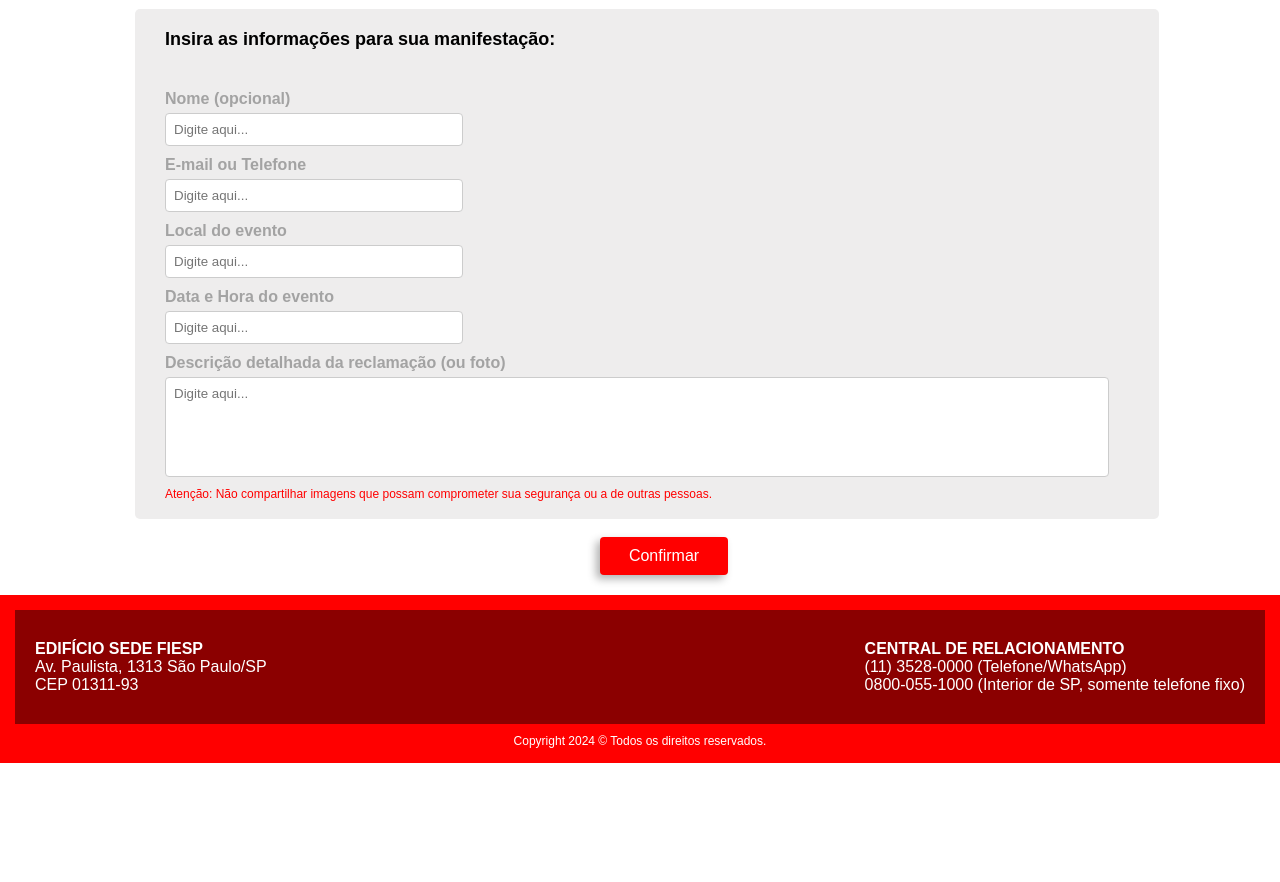
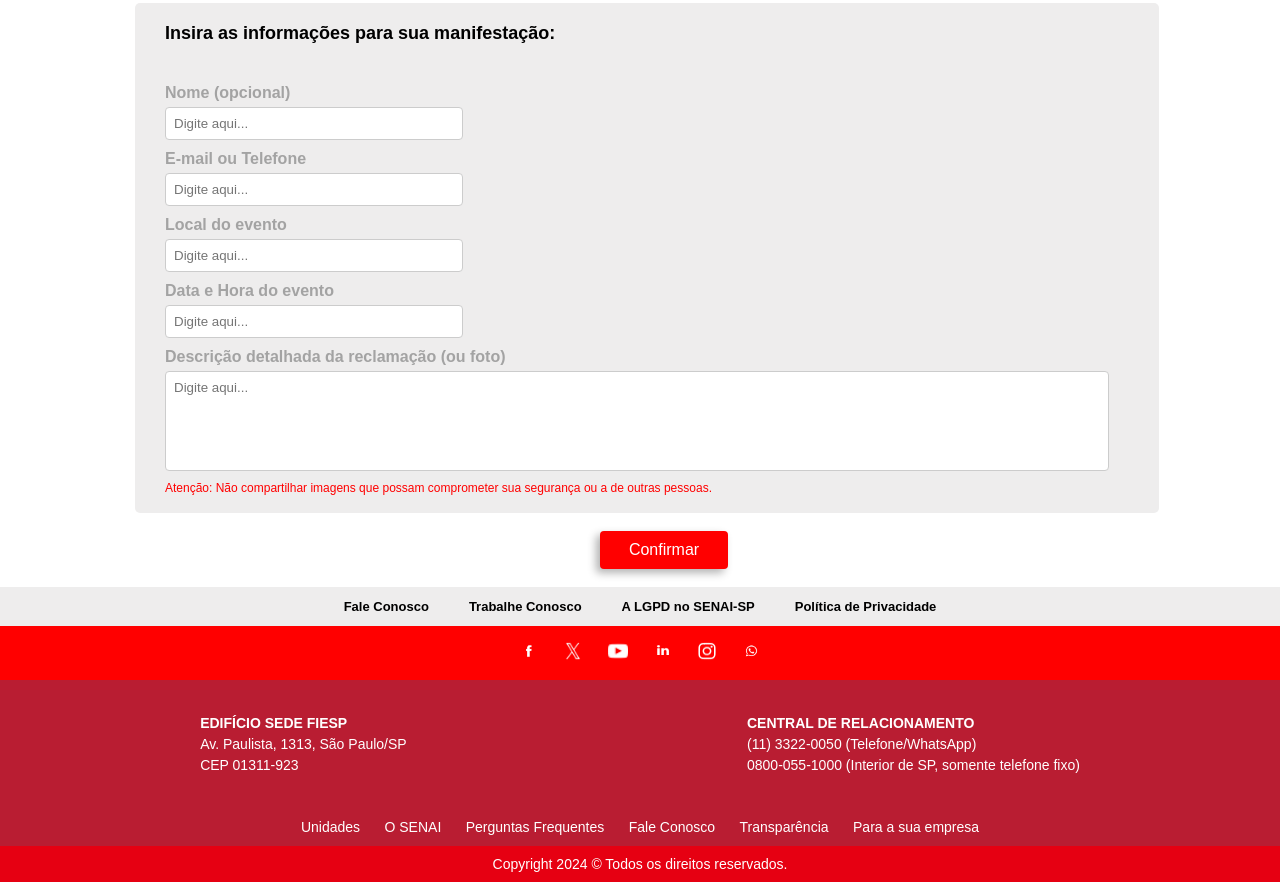
Before and after one commit to LuisCantieri/tela_tcc_incompleta, a plain HTML site: page Tela_tcc/index.html in a window 1280 px wide. Shown: the part 398-1280 px from the top of the page. Before the commit the page ends 1161 px from the top, so only its background shows below. Drawn offline with Linux system fonts and the light colour scheme.

Commit message:
Add files via upload

```diff
--- a/Tela_tcc/index.html
+++ b/Tela_tcc/index.html
@@ -74,24 +74,57 @@
         </div>
           <br>
           <button type="button" onclick="location.reload();">Confirmar</button>
+          <br>
+            <br>
 
-    <footer>
-        <div class="footer-content">
-            <div class="footer-info">
-                <p><strong>EDIFÍCIO SEDE FIESP</strong><br>
-                    Av. Paulista, 1313 São Paulo/SP<br>
-                    CEP 01311-93</p>
+          <footer>
+            <div class="top-footer">
+                <div class="middle-footer">
+                    <nav>
+                        <a href="#">Fale Conosco</a>
+                        <a href="#">Trabalhe Conosco</a>
+                        <a href="#">A LGPD no SENAI-SP</a>
+                        <a href="#">Política de Privacidade</a>
+                    </nav>
+                </div>
             </div>
 
-            <div class="footer-info">
-                <p><strong>CENTRAL DE RELACIONAMENTO</strong><br>
-                    (11) 3528-0000 (Telefone/WhatsApp)<br>
-                    0800-055-1000 (Interior de SP, somente telefone fixo)</p>
+            <div class="social-icons">
+                <a href="#"><img src="img/facebook.png" alt="Facebook"></a>
+                <a href="#"><img src="img/x.png" alt="X (Twitter)"></a>
+                <a href="#"><img src="img/youtube.png" alt="YouTube"></a>
+                <a href="#"><img src="img/in.png" alt="LinkedIn"></a>
+                <a href="#"><img src="img/insta.png" alt="Instagram"></a>
+                <a href="#"><img src="img/whats.png" alt="WhatsApp"></a>
             </div>
-        </div>
 
-        <p class="copyright">Copyright 2024 © Todos os direitos reservados.</p>
-    </footer>
+            <div class="bottom-footer">
+                <div class="address">
+                    <p><strong>EDIFÍCIO SEDE FIESP</strong></p>
+                    <p>Av. Paulista, 1313, São Paulo/SP</p>
+                    <p>CEP 01311-923</p>
+                </div>
+                <div class="contact">
+                    <p><strong>CENTRAL DE RELACIONAMENTO</strong></p>
+                    <p>(11) 3322-0050 (Telefone/WhatsApp)</p>
+                    <p>0800-055-1000 (Interior de SP, somente telefone fixo)</p>
+                </div>
 
-</body>
-</html>
+
+            </div>
+            <div class="links">
+                <a href="#">Unidades</a>
+                <a href="#">O SENAI</a>
+                <a href="#">Perguntas Frequentes</a>
+                <a href="#">Fale Conosco</a>
+                <a href="#">Transparência</a>
+                <a href="#">Para a sua empresa</a>
+            </div>
+
+
+            <div class="copyright">
+                <p>Copyright 2024 © Todos os direitos reservados.</p>
+            </div>
+        </footer>
+    </body>
+    </html>
--- a/Tela_tcc/style.css
+++ b/Tela_tcc/style.css
@@ -73,7 +73,6 @@ background: red;
     width: 80%;
     margin-left: 135px;
     border-radius: 5px;
-    border: 3px solid black;
 }
 
 .quadrado{
@@ -159,27 +158,113 @@ button:hover {
 }
 
 footer {
-    background: red;
+    width: 100%;
+    background-color: #E60012;
     color: white;
-    padding: 15px;
-    margin-top: 20px;
+    font-family: Arial, sans-serif;
+    text-align: center;
 }
 
-.footer-content {
-    display: flex;
-    justify-content: space-between;
-    padding: 30px 20px;
-    background-color: darkred;
-    width: 100%;
+.top-footer {
+    background-color: #EEEDED;
+    color: black;
+    padding: 2px;
 }
 
-.footer-info {
-    text-align: left;
-    align-items: baseline;
+.middle-footer {
+    background: none !important;
+    background-color: transparent !important;
+    padding: 5px 0;
+    display: flex;
+    justify-content: center;
+    gap: 20px;
+    border: none !important;
 }
 
+
+.middle-footer nav {
+    display: flex;
+    justify-content: center;
+    gap: 20px;
+}
+
+.middle-footer nav a {
+    background: none !important;
+    background-color: transparent !important;
+    color: black;
+    font-size: 13px;
+    font-weight: bold;
+    padding: 5px 10px;
+    border: none !important;
+    box-shadow: none !important;
+    text-decoration: none;
+}
+
+.middle-footer * {
+    background: none !important;
+    background-color: transparent !important;
+    border: none !important;
+    box-shadow: none !important;
+}
+
+.middle-footer nav a:hover {
+    text-decoration: underline;
+}
+
+
+.social-icons {
+    background-color: #FF0000;
+    padding: 15px 0;
+}
+
+.social-icons a {
+    margin: 0 10px;
+}
+
+.social-icons img {
+    width: 20px;
+    height: 20px;
+}
+
+
+.bottom-footer {
+    display: flex;
+    justify-content: space-around;
+    background-color: #B91D32;
+    padding: 30px ;
+    flex-wrap: wrap;
+}
+
+.bottom-footer .address,
+.bottom-footer .contact {
+    text-align: left;
+}
+
+.bottom-footer p {
+    margin: 5px 0;
+    font-size: 14px;
+}
+
+
+.links {
+    background-color: #B91D32;
+    padding: 10px 0;
+}
+
+.links a {
+    color: white;
+    text-decoration: none;
+    margin: 0 10px;
+    font-size: 14px;
+}
+
+.links a:hover {
+    text-decoration: underline;
+}
+
+
 .copyright {
-    font-size: 12px;
-    text-align: center;
-    margin-top: 10px;
+    background-color: #E60012;
+    padding: 10px 0;
+    font-size: 14px;
 }
```
